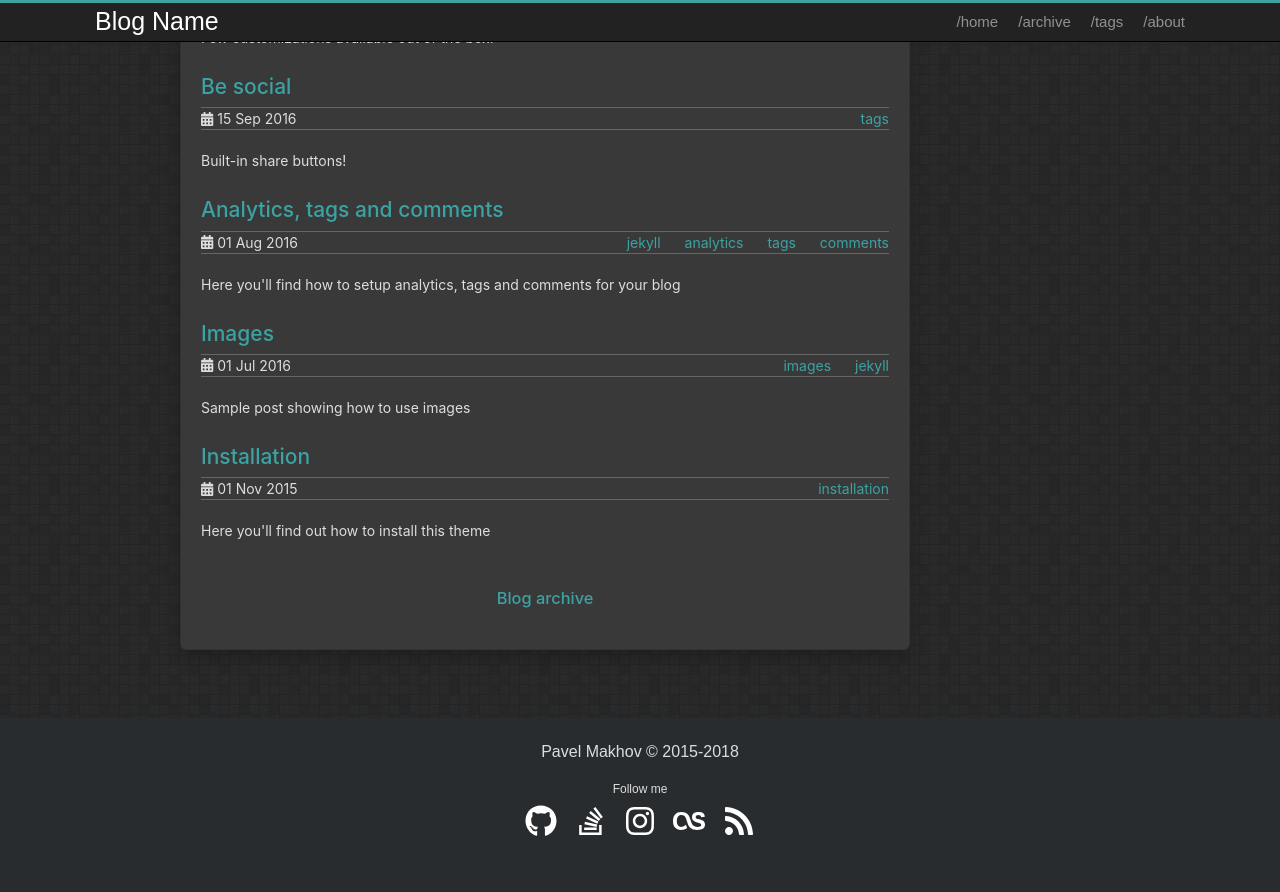
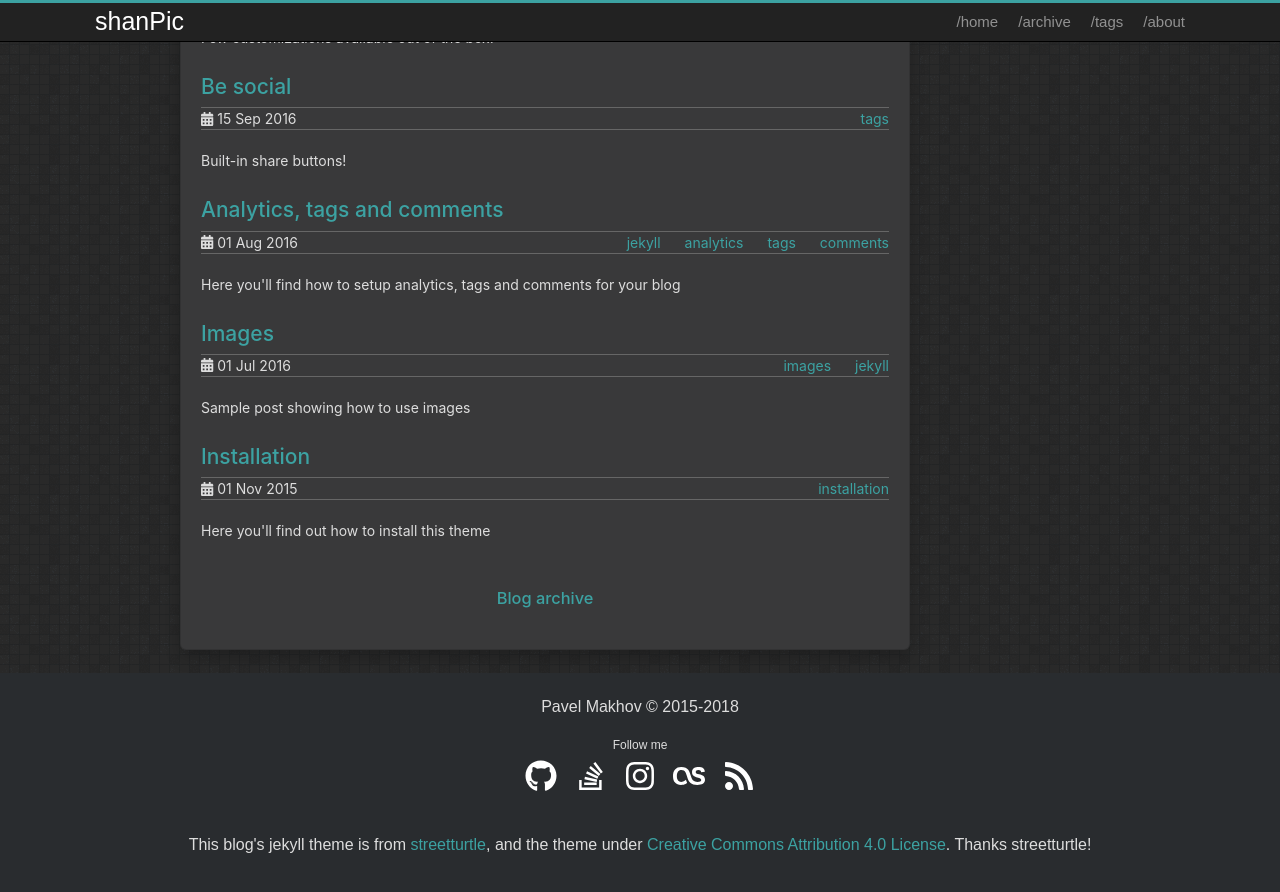
Before and after one commit to shanPic/shanPic.github.io, a Jekyll site: the page built from index.html, in a window 1280 px wide and 900 px high, scrolled down 776 px. Shown: the top 892 px of the window. Built offline with Jekyll 4.4.1, drawn with Linux system fonts in a browser that asks for light colours.

Commit message:
update theme

```diff
--- a/_config.yml
+++ b/_config.yml
@@ -1,10 +1,10 @@
 # Jekyll configuration
 
-name: Blog Name
+name: shanPic
 description: Software Developer
 
 # Url is currently only used only for the RSS feed in feed.xml
-url: http://streetturtle.github.io
+url: http://shanPic.github.io
 #url: http://localhost:4000
 
 # For a project page here should be a project name. Otherwise (for user's/organization's page leave it empty)
@@ -14,31 +14,31 @@ author: Pavel Makhov
 copyright: 2015-2018
 
 share:
-  facebook: true
-  twitter: true
-  gplus: true
-  linkedin: true
-  pinterest: true
+  # facebook: true
+  # twitter: true
+  # gplus: true
+  # linkedin: true
+  # pinterest: true
   email: true
 
 social:
-  github: streetturtle
+  github: shanPic
   stackoverflow: ''
   linkedin:
   instagram: ''
   lastfm: ''
   rss: feed.xml
 
-# Google Analytics key, leave blank to ignore
-google_analytics_key:
-# Yandex metrica (https://metrica.yandex.com/) leave blank to ignore or put true to use
-yandex_metrica:
+# # Google Analytics key, leave blank to ignore
+# google_analytics_key:
+# # Yandex metrica (https://metrica.yandex.com/) leave blank to ignore or put true to use
+# yandex_metrica:
 
 
 # Set this to your disqus shortname to enable comments. Note that the 'comments'
 # setting below must also be true. Individual posts can override 'comments' to
 # disable on a post-by-post basis
-disqus: streetturtle
+disqus: shanPic
 comments: false
 
 permalink: /:year/:month/:title/
--- a/_includes/footer.html
+++ b/_includes/footer.html
@@ -3,6 +3,10 @@
         <div class="footer">
           <p>{{ site.author }} &copy; {{ site.copyright }}</p>
           {% include social.html %}
+          <p>
+            This blog's jekyll theme is from <a href="https://github.com/streetturtle/jekyll-clean-dark">streetturtle</a>, and the theme under
+            <a href="https://creativecommons.org/licenses/by/4.0/legalcode"> Creative Commons Attribution 4.0 License</a>. Thanks streetturtle!
+          </p>
         </div>
       </div>
     </footer>
```
